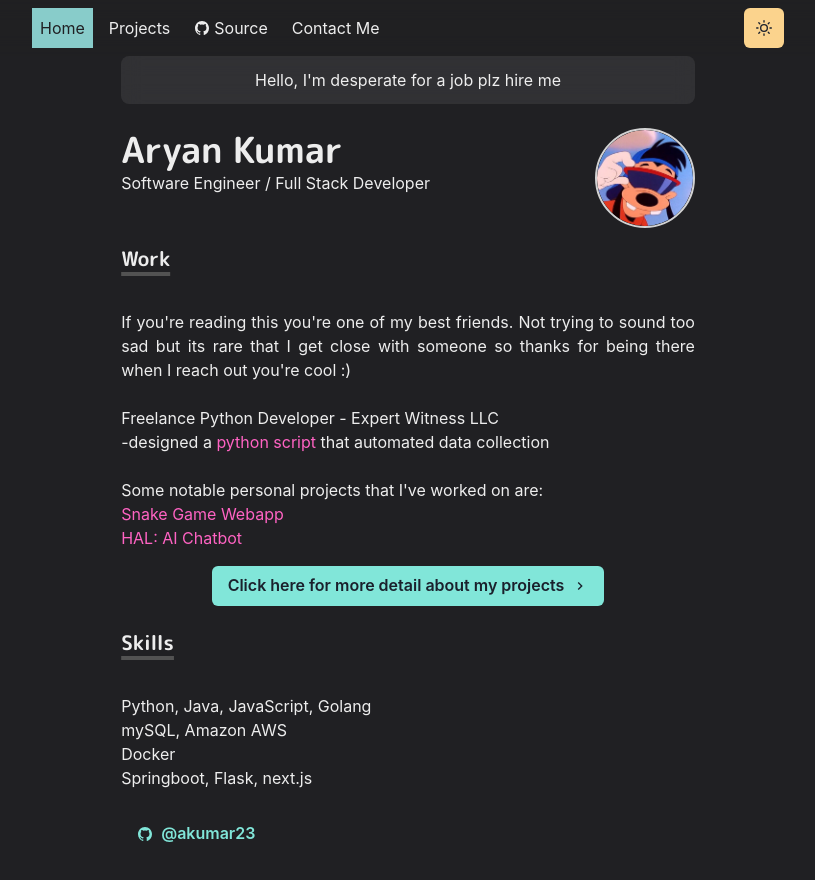
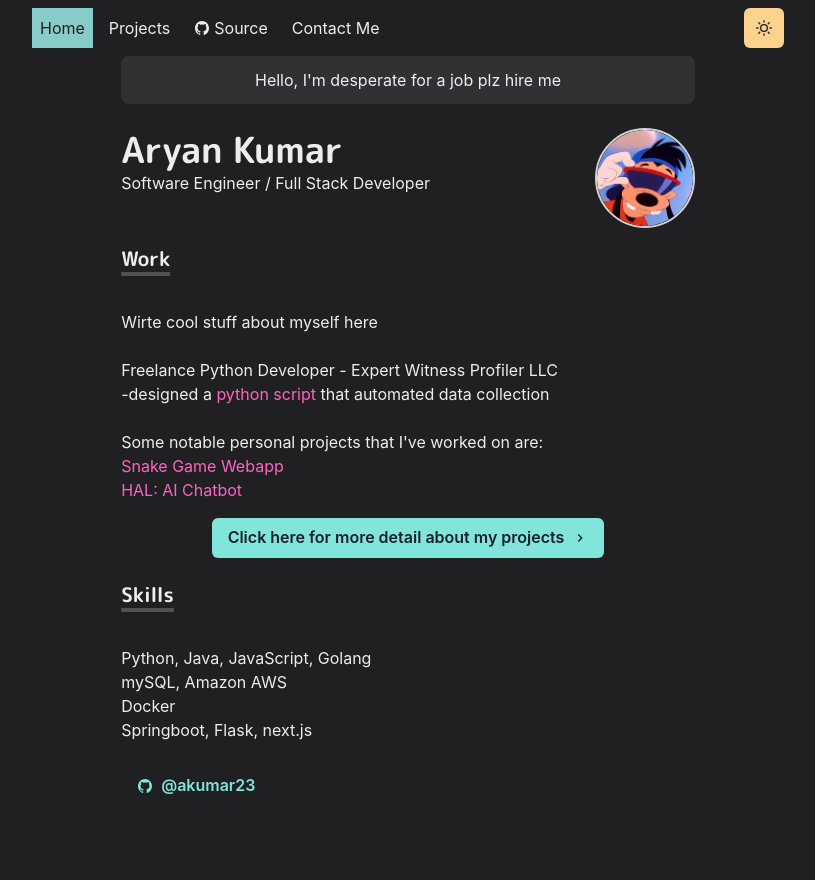
Before and after one commit to akumar23/aryankumar.io, a Next.js app: page /home in a window 1280 px wide. Shown: the top 880 px of the page, without its empty margins (232-1047 px from the left). Built offline with nearby package versions, Linux system fonts and the light colour scheme.

Commit message:
tweaked home page text

```diff
--- a/pages/home.js
+++ b/pages/home.js
@@ -81,14 +81,12 @@ const Home = () => (
         <Paragraph>
 
           <br></br>
-          If you're reading this you're one of my best friends.
-          Not trying to sound too sad but its rare that I get close with someone so
-          thanks for being there when I reach out you're cool :)
+          Wirte cool stuff about myself here
 
 
           <br></br>
           <br></br>
-          Freelance Python Developer - Expert Witness LLC
+          Freelance Python Developer - Expert Witness Profiler LLC
 
           <br></br>
             -designed a {' '}
```
